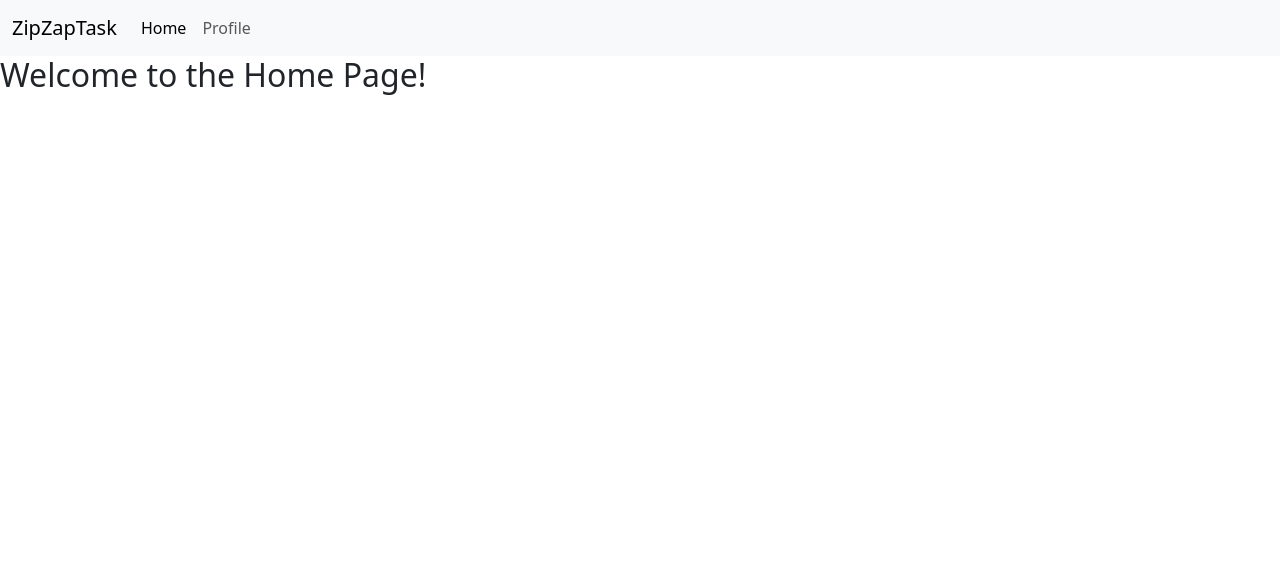
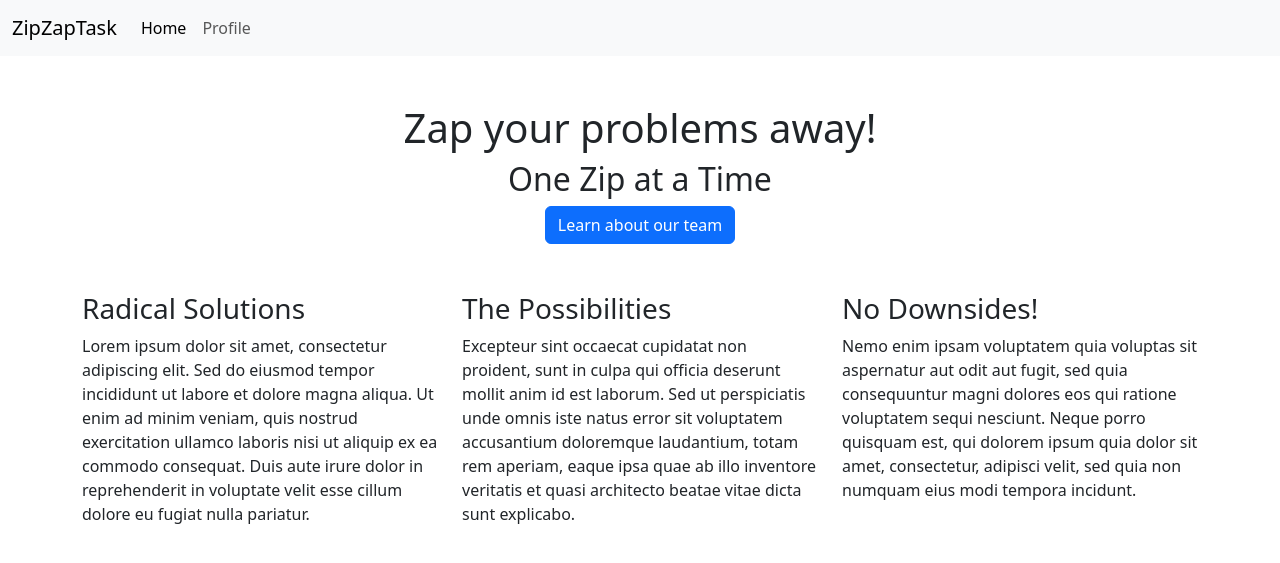
Before and after one commit to ZipZapTask/ZipZapTask, a Flask app: page / in a window 1280 px wide. Shown: the top 563 px of the page. Run offline with Flask 3, Linux system fonts and the light colour scheme.

Commit message:
design home page

```diff
--- a/templates/home.html
+++ b/templates/home.html
@@ -1,5 +1,27 @@
 {% extends 'base.html' %}
 
+{% block title %} Home {% endblock %}
+
 {% block content %}
-    <h2>Welcome to the Home Page!</h2>
+    <div class="jumbotron text-center mt-5">
+        <h1>Zap your problems away!</h1>
+        <h2>One Zip at a Time</h2>
+        <a class="btn btn-primary" href="{{ url_for('profile') }}">Learn about our team</a>
+    </div>
+    <div class="container mt-5">
+        <div class="row">
+            <div class="col-md-4">
+                <h3>Radical Solutions</h3>
+                <p>Lorem ipsum dolor sit amet, consectetur adipiscing elit. Sed do eiusmod tempor incididunt ut labore et dolore magna aliqua. Ut enim ad minim veniam, quis nostrud exercitation ullamco laboris nisi ut aliquip ex ea commodo consequat. Duis aute irure dolor in reprehenderit in voluptate velit esse cillum dolore eu fugiat nulla pariatur.</p>
+            </div>
+            <div class="col-md-4">
+                <h3>The Possibilities</h3>
+                <p>Excepteur sint occaecat cupidatat non proident, sunt in culpa qui officia deserunt mollit anim id est laborum. Sed ut perspiciatis unde omnis iste natus error sit voluptatem accusantium doloremque laudantium, totam rem aperiam, eaque ipsa quae ab illo inventore veritatis et quasi architecto beatae vitae dicta sunt explicabo.</p>
+            </div>
+            <div class="col-md-4">
+                <h3>No Downsides!</h3>
+                <p>Nemo enim ipsam voluptatem quia voluptas sit aspernatur aut odit aut fugit, sed quia consequuntur magni dolores eos qui ratione voluptatem sequi nesciunt. Neque porro quisquam est, qui dolorem ipsum quia dolor sit amet, consectetur, adipisci velit, sed quia non numquam eius modi tempora incidunt.</p>
+            </div>
+        </div>
+    </div>
 {% endblock %}
```
